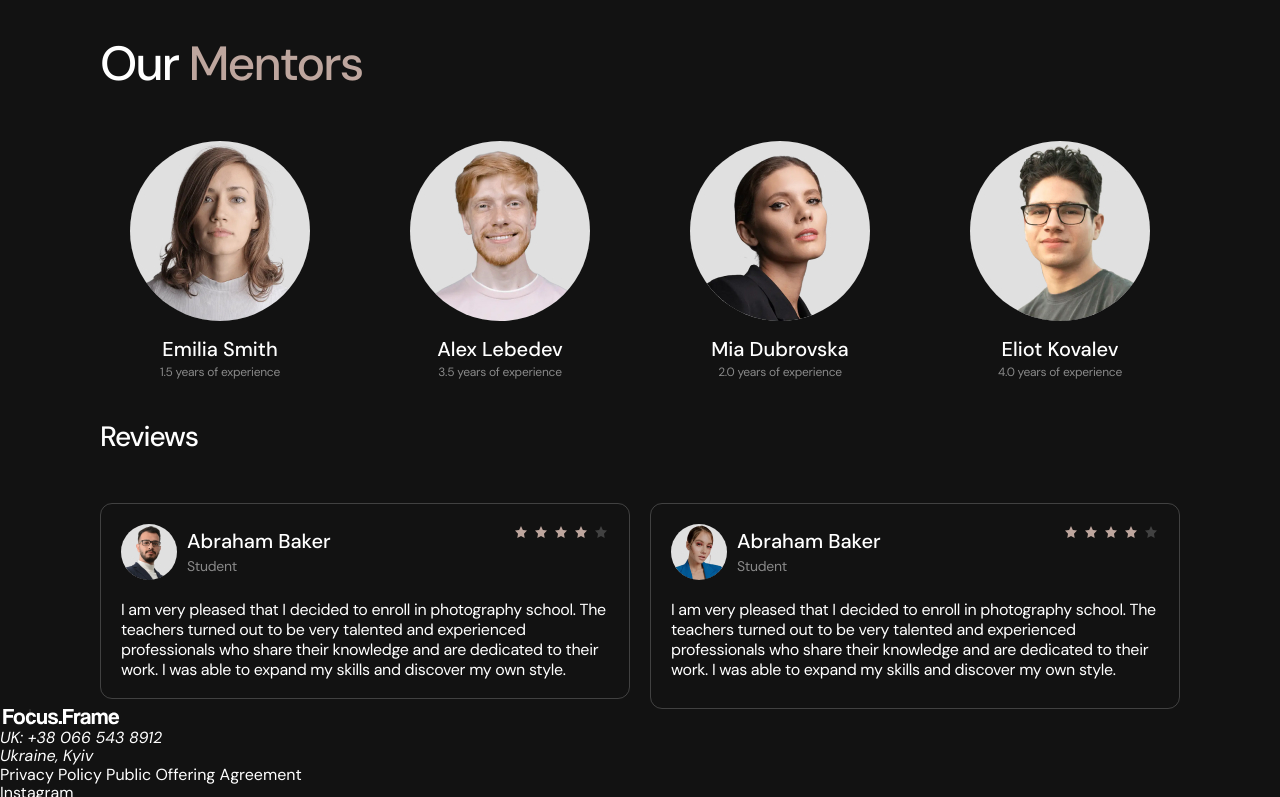
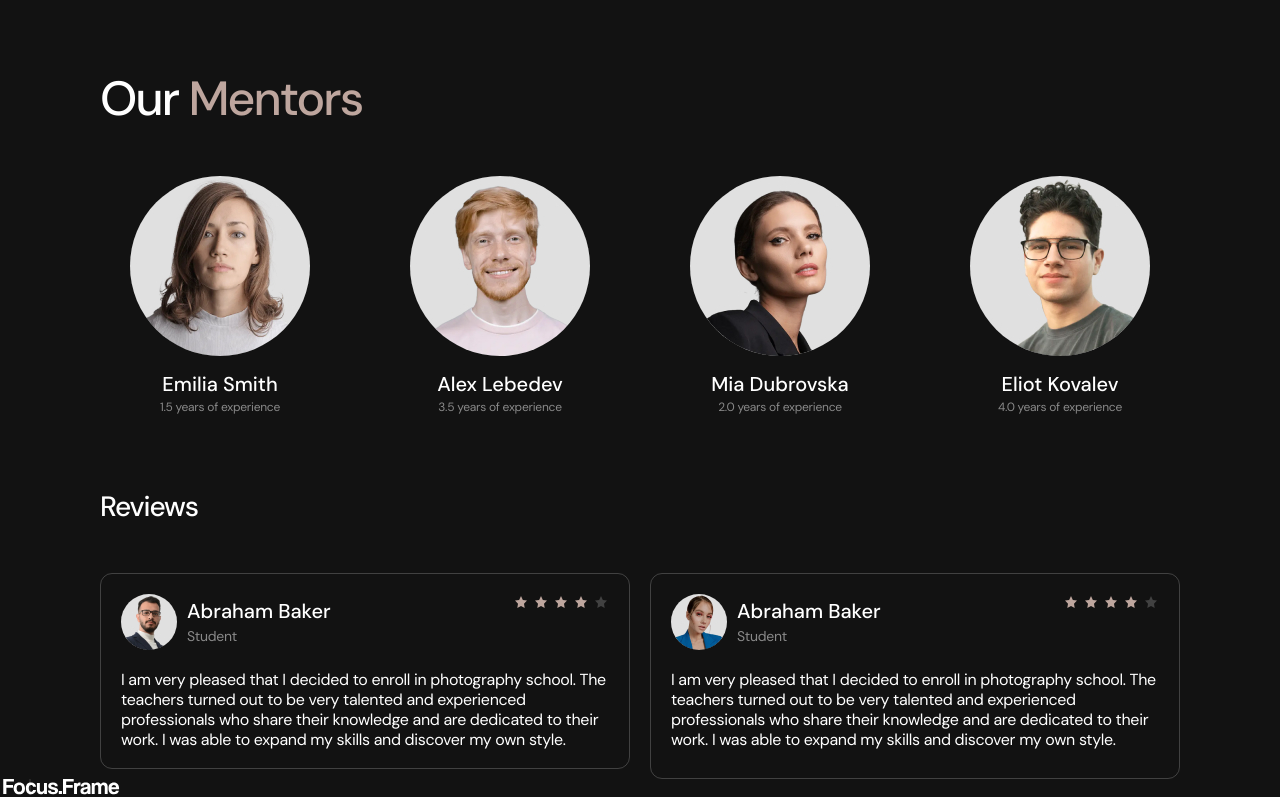
Before and after one commit to LiubovAnufriieva/collaborators-10, a website built with Vite: page src/index.html in a window 1280 px wide. Shown: the part 1023-1820 px from the top of the page. Built offline with nearby package versions, Linux system fonts and the light colour scheme; files whose address does not match are found by name.

Commit message:
padding for section +

```diff
--- a/src/css/mentors.css
+++ b/src/css/mentors.css
@@ -1,5 +1,17 @@
 .mentors { /*section*/
 padding: 40px 0;
+}
+
+@media only screen and (min-width: 768px) {
+   .mentors {
+    padding: 50px 0;
+  }
+}
+
+@media only screen and (min-width: 1280px) {
+   .mentors {
+    padding: 75px 0;
+  }
 }
 
 .team-hed {  /*h2*/
```
